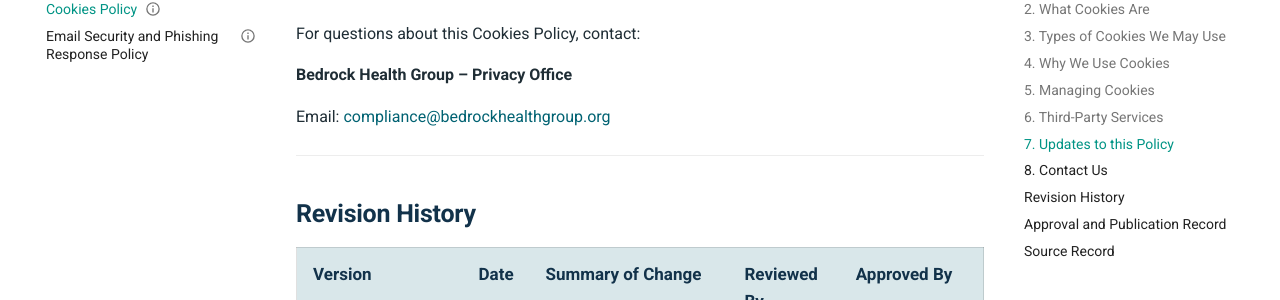
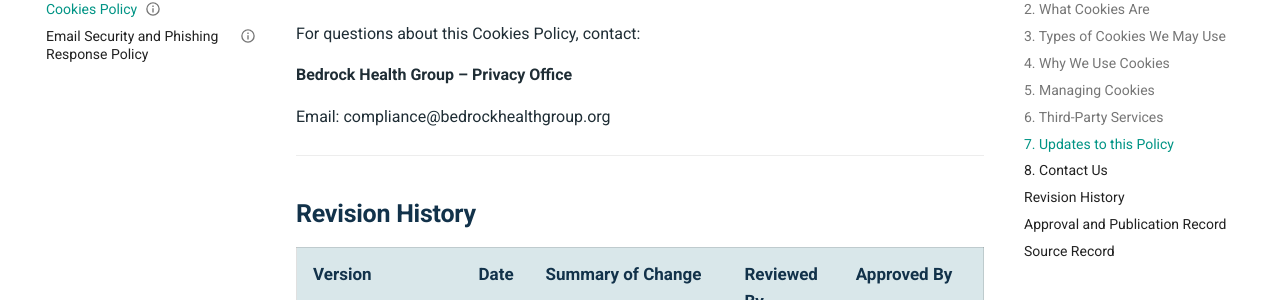
Before and after one commit to Bedrock-Health-Group/bedrock-internal-policy-library, an MkDocs documentation site: the page built from docs/privacy-security/cookies-policy.md, in a window 1280 px wide and 900 px high, scrolled down 2601 px. Shown: the part 153-453 px from the top of the window. Built offline with MkDocs 1.6.1 and Material for MkDocs 9.7.7, drawn with Linux system fonts in a browser that asks for light colours.

Commit message:
Remove broken MagicLink configuration

```diff
--- a/mkdocs.yml
+++ b/mkdocs.yml
@@ -33,9 +33,3 @@
 extra:
   generator: false
   homepage: https://www.bedrockhealthgroup.org
-
-markdown_extensions:
-  - pymdownx.magiclink:
-      hide_protocol: false
-      fuzzy_links: true
-      fuzzy_email: true
```
